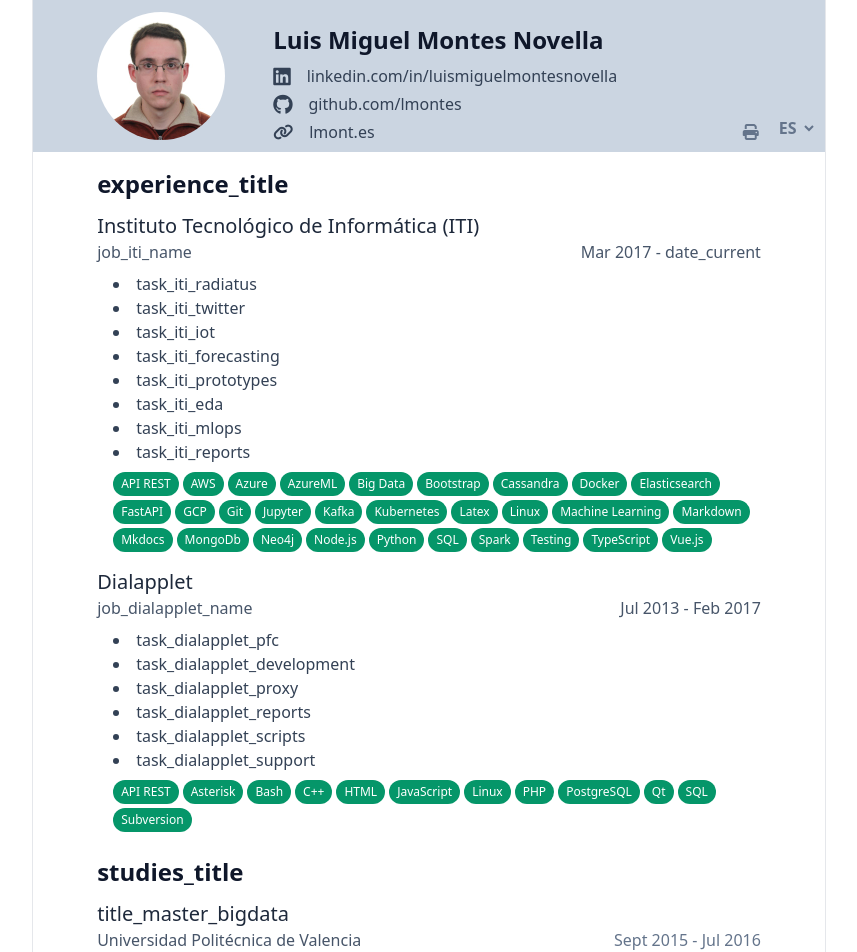
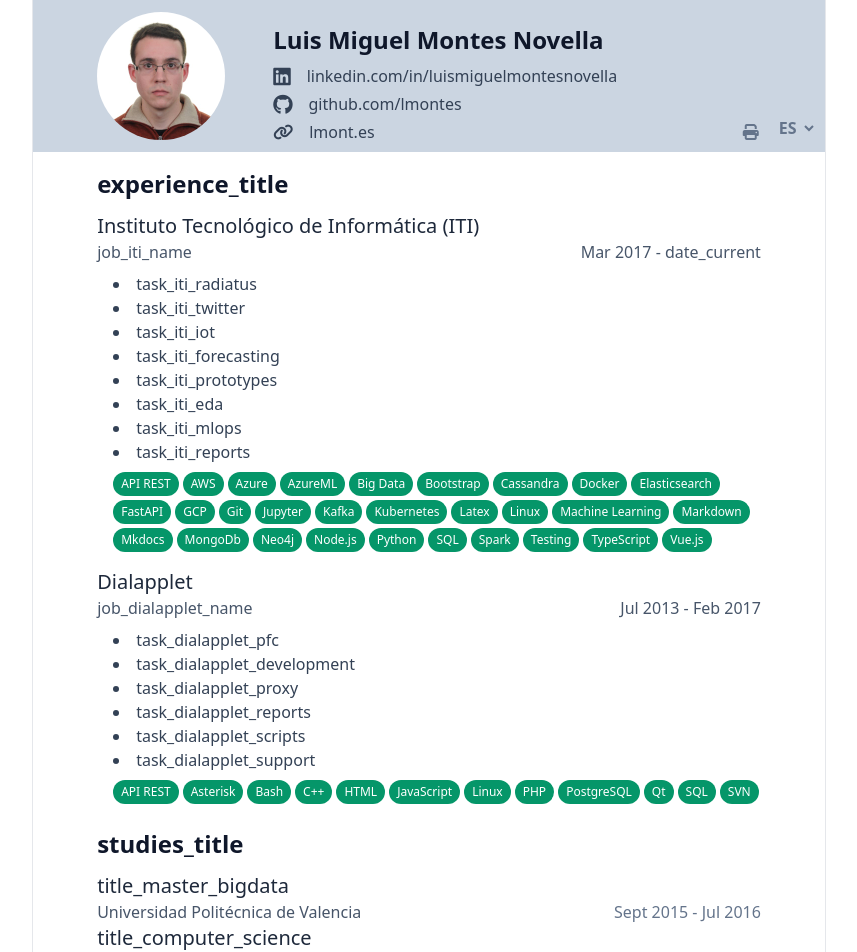
Before and after one commit to lmontes/cv, a Vue app: page / in a window 1280 px wide. Shown: the top 952 px of the page, without its empty margins (211-1068 px from the left). Built offline with nearby package versions, Linux system fonts and the light colour scheme.

Commit message:
Cambio de tag

```diff
--- a/src/App.vue
+++ b/src/App.vue
@@ -157,7 +157,7 @@ export default {
             "PostgreSQL",
             "Asterisk",
             "Linux",
-            "Subversion",
+            "SVN",
             "SQL",
             "Bash",
             "API REST",
```
